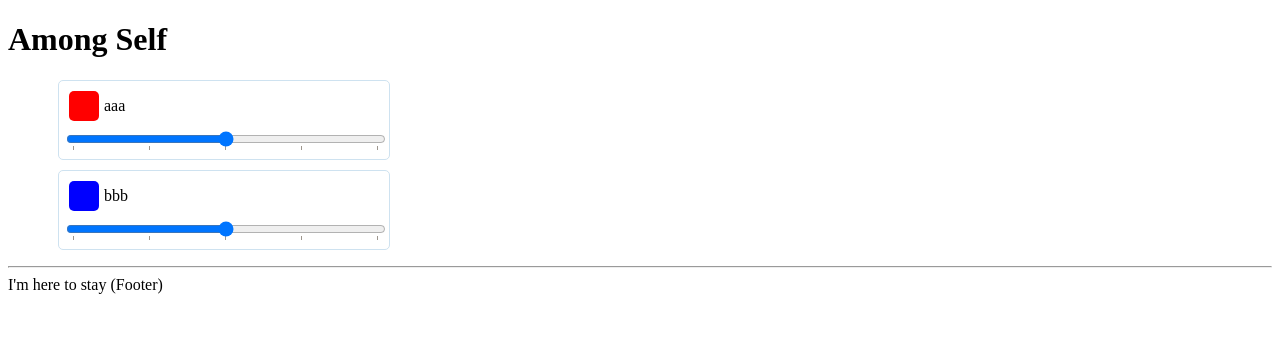
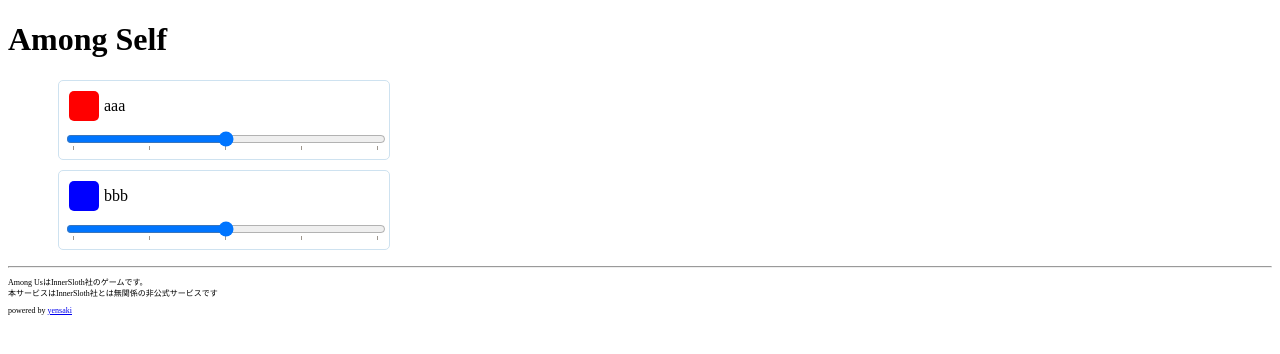
Before and after one commit to yensaki/among-self, a Next.js app: page / in a window 1280 px wide. Shown: the top 354 px of the page. Built offline with nearby package versions, Linux system fonts and the light colour scheme.

Commit message:
Modify Footer

```diff
--- a/components/Layout.tsx
+++ b/components/Layout.tsx
@@ -1,6 +1,6 @@
 import React, { ReactNode } from 'react'
-import Link from 'next/link'
 import Head from 'next/head'
+import styled from 'styled-components'
 
 type Props = {
   children?: ReactNode
@@ -19,9 +19,20 @@ const Layout = ({ children, title = 'This is the default title' }: Props) => (
     {children}
     <footer>
       <hr />
-      <span>I'm here to stay (Footer)</span>
+      <FooterDescription>
+        Among UsはInnerSloth社のゲームです。
+        <br />
+        本サービスはInnerSloth社とは無関係の非公式サービスです
+      </FooterDescription>
+      <FooterDescription>
+        powered by <a href="https://twitter.com/yensaki">yensaki</a>
+      </FooterDescription>
     </footer>
   </div>
 )
 
+const FooterDescription = styled.p`
+  font-size: 8px;
+`
+
 export default Layout
```
